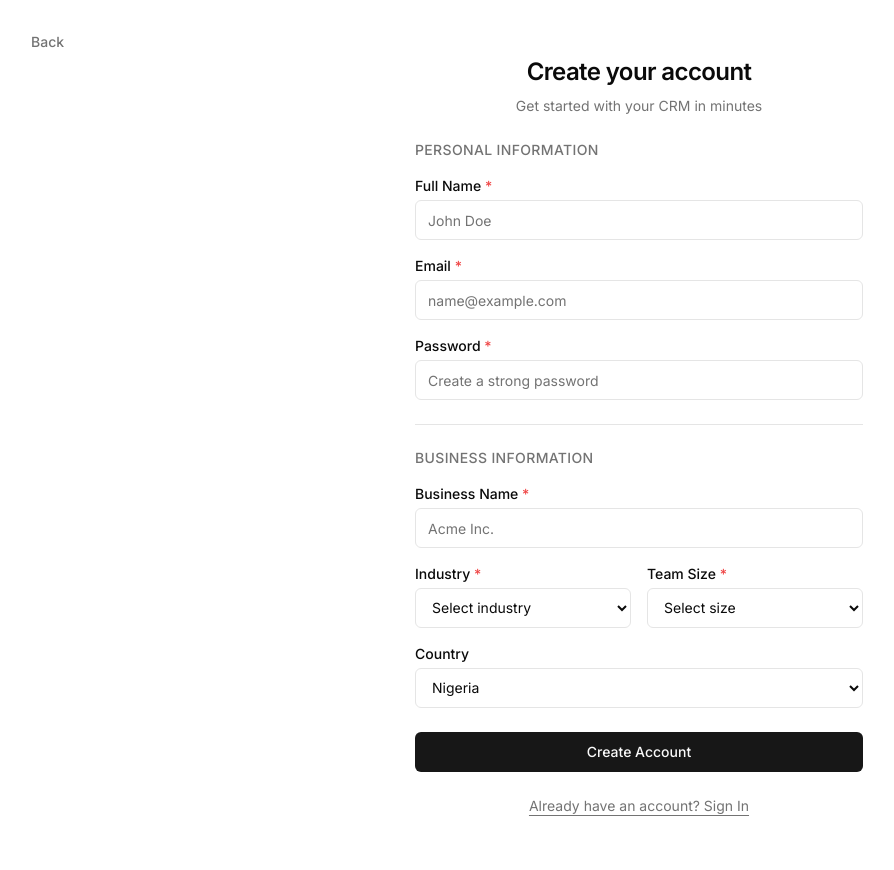
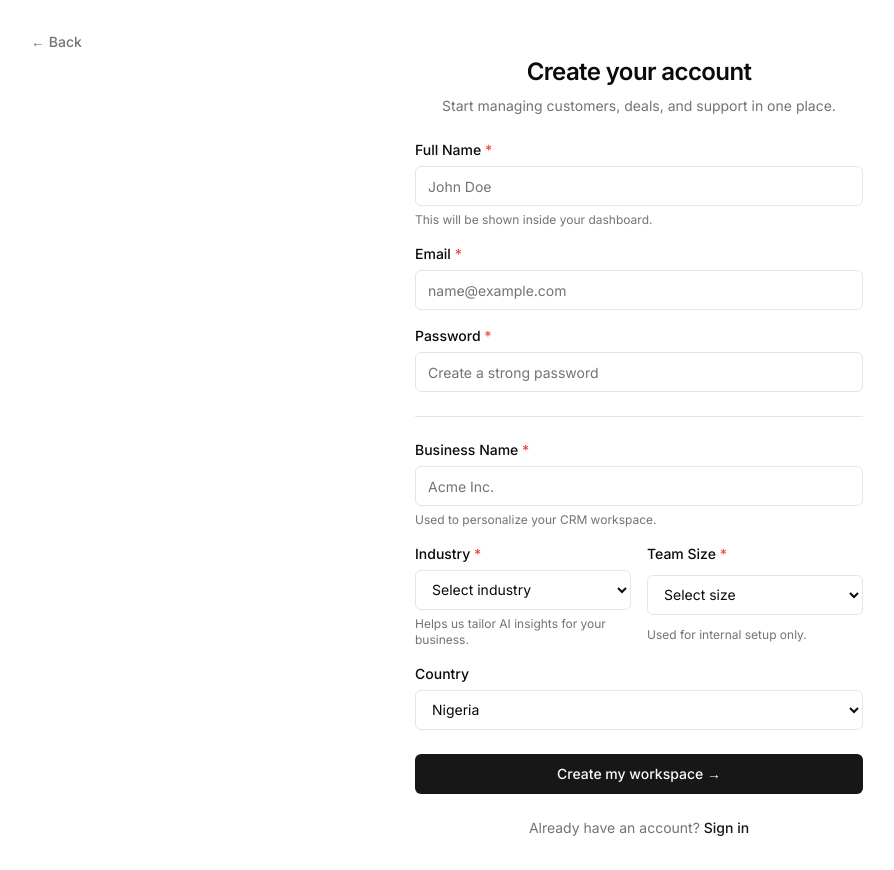
Before and after one commit to inyangwilliampaul1-ctrl/AI-CRM-Sales-Assistant-, a Next.js app: page /register in a window 1280 px wide. Shown: the whole page, without its empty margins (1-895 px from the left). Before the commit the page ends 848 px from the top, so only its background shows below. Built offline with nearby package versions, Linux system fonts and the light colour scheme.

Commit message:
style(auth): add SaaS-grade UI copy to register page

```diff
--- a/app/(auth)/register/page.tsx
+++ b/app/(auth)/register/page.tsx
@@ -44,7 +44,7 @@ export default function RegisterPage() {
                 href="/"
                 className="absolute left-4 top-4 md:left-8 md:top-8 text-sm font-medium text-muted-foreground hover:text-primary"
             >
-                Back
+                ← Back
             </Link>
 
             {/* Header */}
@@ -53,7 +53,7 @@ export default function RegisterPage() {
                     Create your account
                 </h1>
                 <p className="text-sm text-muted-foreground">
-                    Get started with your CRM in minutes
+                    Start managing customers, deals, and support in one place.
                 </p>
             </div>
 
@@ -61,14 +61,8 @@ export default function RegisterPage() {
             <div className="grid gap-6">
                 <form action={formAction}>
                     <div className="grid gap-4">
-                        {/* Personal Information Section */}
-                        <div className="space-y-4">
-                            <h3 className="text-sm font-medium text-muted-foreground uppercase tracking-wide">
-                                Personal Information
-                            </h3>
-
                         {/* Full Name */}
-                            <div className="grid gap-1">
+                        <div className="grid gap-1.5">
                             <label htmlFor="full_name" className="text-sm font-medium">
                                 Full Name <span className="text-red-500">*</span>
                             </label>
@@ -80,10 +74,13 @@ export default function RegisterPage() {
                                 required
                                 className={inputClassName}
                             />
+                            <p className="text-xs text-muted-foreground">
+                                This will be shown inside your dashboard.
+                            </p>
                         </div>
 
                         {/* Email */}
-                            <div className="grid gap-1">
+                        <div className="grid gap-1.5">
                             <label htmlFor="email" className="text-sm font-medium">
                                 Email <span className="text-red-500">*</span>
                             </label>
@@ -101,7 +98,7 @@ export default function RegisterPage() {
                         </div>
 
                         {/* Password */}
-                            <div className="grid gap-1">
+                        <div className="grid gap-1.5">
                             <label htmlFor="password" className="text-sm font-medium">
                                 Password <span className="text-red-500">*</span>
                             </label>
@@ -115,7 +112,6 @@ export default function RegisterPage() {
                                 className={inputClassName}
                             />
                         </div>
-                        </div>
 
                         {/* Divider */}
                         <div className="relative my-2">
@@ -124,14 +120,8 @@ export default function RegisterPage() {
                             </div>
                         </div>
 
-                        {/* Business Information Section */}
-                        <div className="space-y-4">
-                            <h3 className="text-sm font-medium text-muted-foreground uppercase tracking-wide">
-                                Business Information
-                            </h3>
-
                         {/* Business Name */}
-                            <div className="grid gap-1">
+                        <div className="grid gap-1.5">
                             <label htmlFor="business_name" className="text-sm font-medium">
                                 Business Name <span className="text-red-500">*</span>
                             </label>
@@ -143,12 +133,15 @@ export default function RegisterPage() {
                                 required
                                 className={inputClassName}
                             />
+                            <p className="text-xs text-muted-foreground">
+                                Used to personalize your CRM workspace.
+                            </p>
                         </div>
 
                         {/* Industry & Team Size Row */}
                         <div className="grid grid-cols-2 gap-4">
                             {/* Industry */}
-                                <div className="grid gap-1">
+                            <div className="grid gap-1.5">
                                 <label htmlFor="industry" className="text-sm font-medium">
                                     Industry <span className="text-red-500">*</span>
                                 </label>
@@ -168,10 +161,13 @@ export default function RegisterPage() {
                                         </option>
                                     ))}
                                 </select>
+                                <p className="text-xs text-muted-foreground">
+                                    Helps us tailor AI insights for your business.
+                                </p>
                             </div>
 
                             {/* Team Size */}
-                                <div className="grid gap-1">
+                            <div className="grid gap-1.5">
                                 <label htmlFor="team_size" className="text-sm font-medium">
                                     Team Size <span className="text-red-500">*</span>
                                 </label>
@@ -191,11 +187,14 @@ export default function RegisterPage() {
                                         </option>
                                     ))}
                                 </select>
+                                <p className="text-xs text-muted-foreground">
+                                    Used for internal setup only.
+                                </p>
                             </div>
                         </div>
 
                         {/* Country */}
-                            <div className="grid gap-1">
+                        <div className="grid gap-1.5">
                             <label htmlFor="country" className="text-sm font-medium">
                                 Country
                             </label>
@@ -212,7 +211,6 @@ export default function RegisterPage() {
                                 ))}
                             </select>
                         </div>
-                        </div>
 
                         {/* Error Message */}
                         {state?.error && (
@@ -223,7 +221,7 @@ export default function RegisterPage() {
 
                         {/* Submit Button */}
                         <Button disabled={isPending} className="w-full mt-2">
-                            {isPending ? "Creating Account..." : "Create Account"}
+                            {isPending ? "Creating workspace..." : "Create my workspace →"}
                         </Button>
                     </div>
                 </form>
@@ -231,8 +229,9 @@ export default function RegisterPage() {
 
             {/* Login Link */}
             <p className="px-8 text-center text-sm text-muted-foreground">
-                <Link href="/login" className="hover:text-brand underline underline-offset-4">
-                    Already have an account? Sign In
+                Already have an account?{" "}
+                <Link href="/login" className="font-medium text-primary hover:underline underline-offset-4">
+                    Sign in
                 </Link>
             </p>
         </div>
```
Lines whose indentation alone changed are shown as unchanged.
